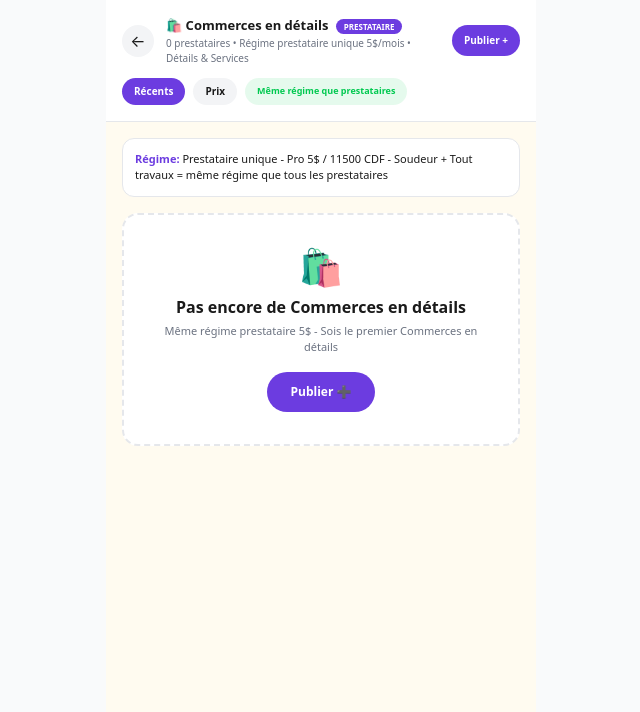
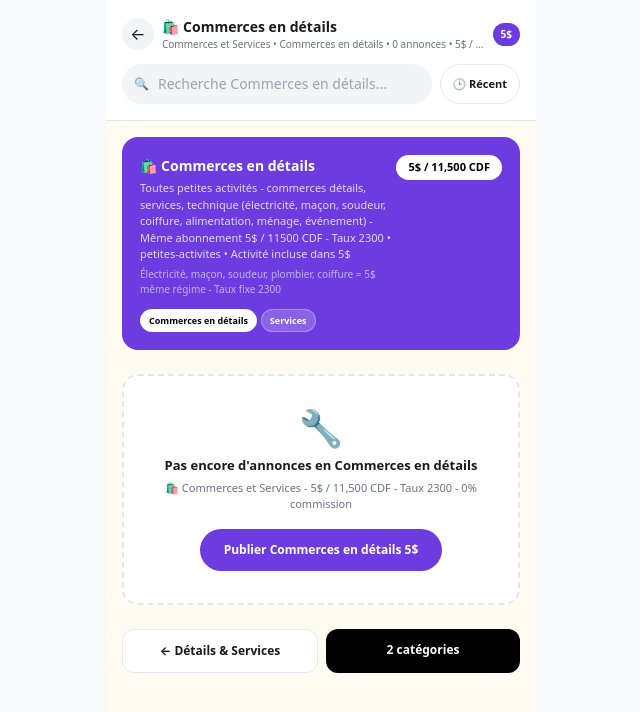
Before and after one commit to kongolokelvin47-cmd/Wenze-pwa, a Next.js app: page /categorie/commerces-services/detail in a window 1280 px wide. Shown: the top 712 px of the page, without its empty margins (319-959 px from the left). Built offline with nearby package versions, Linux system fonts and the light colour scheme.

Commit message:
Refactor ActivitePage for better category handling
Refactor ActivitePage to normalize category IDs, improve filtering logic, and enhance UI components.

```diff
--- a/app/categorie/[slug]/[activite]/page.tsx
+++ b/app/categorie/[slug]/[activite]/page.tsx
@@ -2,99 +2,145 @@
 import { useParams } from "next/navigation";
 import Link from "next/link";
 import { useState, useEffect, useMemo } from "react";
-import { getCategorieById, getActiviteById } from "@/lib/categories";
+import { getCategorieById, getActiviteById, normalizeCategorie, getPrixByCategorie, CATEGORIES_WENZE } from "@/lib/categories";
+import { TAUX_CDF, toCDF } from "@/lib/paiement";
 
 const cleanWhatsapp = (n: string) => (n || "").toString().replace(/[^0-9]/g, "");
+function formatPrix(p:any){
+  const usd = Number(p.prix) || 0;
+  return `${usd}$ / ${toCDF(usd).toLocaleString("fr-FR")} CDF`;
+}
 
 export default function ActivitePage() {
   const params = useParams();
-  const catId = (params.slug as string)?.toLowerCase();
+  const rawCatId = (params.slug as string)?.toLowerCase();
   const actSlug = (params.activite as string)?.toLowerCase();
+
+  // ✅ WENZE 2.0 - normalise ancien technique/commerce/beaute → commerces-services / gros-autres
+  const catId = normalizeCategorie(rawCatId);
   const cat = getCategorieById(catId);
-  const act = cat ? getActiviteById(catId, actSlug) : null;
+  const act = cat ? getActiviteById(cat.id, actSlug) : null;
+
   const [allAnnonces, setAllAnnonces] = useState<any[]>([]);
   const [tri, setTri] = useState<"recent"|"prix">("recent");
+  const [search, setSearch] = useState("");
 
   useEffect(()=>{
-    try { setAllAnnonces(JSON.parse(localStorage.getItem("wenze_annonces_list") || "[]")); } catch {}
+    try {
+      const list = JSON.parse(localStorage.getItem("wenze_annonces_list") || "[]");
+      setAllAnnonces(list);
+    } catch {}
   },[]);
 
-  // ✅ LES 2 AU MEME REGIME QUE PRESTATAIRES - pas de distinction
-  const isPrestataireRegime = true; // Tous au même régime Pro 5$
-  const isSpecialDisplay = actSlug === "soudeur" || actSlug === "tout-travaux-techniques";
+  const prixInfo = useMemo(()=> cat ? getPrixByCategorie(cat.id) : { prixUSD: 5, prixCDF: 11500 }, [cat]);
 
   const filtered = useMemo(()=>{
     if(!cat) return [];
-    return allAnnonces.filter((a:any)=>{
-      const catField = (a.categorieId || a.categorie || "").toLowerCase();
-      const actField = (a.activiteId || a.activite || "").toLowerCase();
-      const matchCat = catField === cat.id || catField.includes(cat.id) || catField.includes(cat.titreCourt.toLowerCase());
-      if(!matchCat) return false;
-      // Si on est dans soudeur ou tout travaux, on affiche TOUT le technique = même régime prestataire
-      if(isSpecialDisplay) return true;
-      return actField === actSlug || actField.includes(actSlug);
-    }).sort((a,b)=>{
-      if(tri==="prix") return (a.prix||0) - (b.prix||0);
-      return new Date(b.createdAt||b.date||0).getTime() - new Date(a.createdAt||a.date||0).getTime();
+    // ✅ FIX: filtre exact categorie + activite (pas includes)
+    let res = allAnnonces.filter((a:any)=>{
+      const aCat = normalizeCategorie(a.categorieId || a.categorie || "");
+      const aAct = (a.activiteId || a.activite || "").toLowerCase();
+      if(aCat !== catId) return false;
+      // Si activite demandée, filtre par activite, sinon montre tout de la catégorie
+      if(actSlug && act){
+        return aAct === act.id.toLowerCase() || aAct === act.slug.toLowerCase() || aAct.includes(actSlug);
+      }
+      return true;
     });
-  },[allAnnonces, catId, actSlug, cat, isSpecialDisplay, tri]);
 
-  const getWaLink = (p:any)=>{
-    const num = cleanWhatsapp(p.ownerWhatsapp || p.whatsapp);
-    return num ? `https://wa.me/${num}?text=${encodeURIComponent(`Bonjour ${p.user||''} 👋 WENZE Prestataire ${act?.label} "${p.titre}" ${p.prix}$`)}` : "#";
-  };
+    if(search){
+      const q = search.toLowerCase();
+      res = res.filter((a:any)=> (a.titre||"").toLowerCase().includes(q) || (a.description||"").toLowerCase().includes(q));
+    }
 
-  if(!cat) return <div className="p-8 text-center"><Link href="/categorie" className="text-[#6C3CE0]">Retour</Link></div>;
-  if(!act) return <div className="p-8 text-center"><Link href={`/categorie/${catId}`} className="text-[#6C3CE0]">Retour {cat.titreCourt}</Link></div>;
+    if(tri==="prix"){
+      res = [...res].sort((a,b)=> (a.prix||0)-(b.prix||0));
+    } else {
+      res = [...res].sort((a,b)=> new Date(b.createdAt||b.date).getTime() - new Date(a.createdAt||a.date).getTime());
+    }
+    return res;
+  }, [allAnnonces, catId, actSlug, act, cat, tri, search]);
+
+  if(!cat){
+    return (
+      <div className="max-w-[430px] mx-auto min-h-screen bg-[#FFFBF0] p-6 text-center">
+        <p className="text-4xl mt-10">📁</p>
+        <p className="font-black mt-4">Catégorie {rawCatId} introuvable</p>
+        <p className="text-[11px] text-gray-500 mt-2">WENZE 2.0: 🛍️ Commerces-Services 5$ • 🏭 Gros-Autres 10$</p>
+        <Link href="/categories" className="mt-6 inline-block bg-black text-white px-6 py-3 rounded-full font-bold text-[12px]">Voir 2 catégories</Link>
+      </div>
+    );
+  }
 
   return (
     <div className="max-w-[430px] mx-auto bg-[#FFFBF0] min-h-screen pb-24">
       <header className="sticky top-0 bg-white z-20 p-4 border-b">
-        <div className="flex items-center gap-3">
-          <Link href={`/categorie/${catId}`} className="w-8 h-8 bg-gray-100 rounded-full flex items-center justify-center">←</Link>
-          <div className="flex-1">
-            <h1 className="font-black text-[13px]">{cat.icon} {act.label} <span className="text-[8px] bg-[#6C3CE0] text-white px-2 py-0.5 rounded-full ml-1">PRESTATAIRE</span></h1>
-            <p className="text-[10px] text-gray-500">{filtered.length} prestataires • Régime prestataire unique 5$/mois • {cat.titreCourt}</p>
+        <div className="flex items-center gap-2">
+          <Link href={`/categorie/${cat.id}`} className="w-8 h-8 bg-gray-100 rounded-full flex items-center justify-center">←</Link>
+          <div className="flex-1 min-w-0">
+            <h1 className="font-black text-[14px] truncate">{cat.icon} {act ? act.label : cat.titre}</h1>
+            <p className="text-[10px] text-gray-500 truncate">{cat.titre} • {act ? act.label : `${cat.activites.length} activités`} • {filtered.length} annonces • {prixInfo.prixUSD}$ / {prixInfo.prixCDF.toLocaleString()} CDF • Taux {TAUX_CDF}</p>
           </div>
-          <Link href={`/publier?categorie=${catId}&activite=${actSlug}`} className="bg-[#6C3CE0] text-white text-[10px] font-bold px-3 py-2 rounded-full">Publier +</Link>
+          <span className={`text-[10px] px-2 py-1 rounded-full font-black ${cat.id==="gros-autres"?"bg-black text-white":"bg-[#6C3CE0] text-white"}`}>{prixInfo.prixUSD}$</span>
         </div>
-        <div className="flex gap-2 mt-3">
-          <button onClick={()=>setTri("recent")} className={`text-[10px] px-3 py-1.5 rounded-full font-bold ${tri==="recent" ? "bg-[#6C3CE0] text-white" : "bg-gray-100"}`}>Récents</button>
-          <button onClick={()=>setTri("prix")} className={`text-[10px] px-3 py-1.5 rounded-full font-bold ${tri==="prix" ? "bg-[#6C3CE0] text-white" : "bg-gray-100"}`}>Prix</button>
-          <span className="text-[9px] bg-[#00C950]/10 text-[#00C950] px-3 py-1.5 rounded-full font-bold">Même régime que prestataires</span>
+        <div className="mt-3 flex gap-2">
+          <div className="flex-1 relative">
+            <input value={search} onChange={e=> setSearch(e.target.value)} placeholder={`Recherche ${act?.label || cat.titreCourt}...`} className="w-full bg-gray-100 rounded-full py-2.5 px-4 pl-9 text-sm outline-none" />
+            <span className="absolute left-3 top-3 text-xs">🔍</span>
+          </div>
+          <button onClick={()=> setTri(tri==="recent"?"prix":"recent")} className="bg-white border px-3 py-2 rounded-full text-[11px] font-bold">{tri==="recent"?"🕒 Récent":"💰 Prix"}</button>
         </div>
       </header>
 
       <div className="p-4">
-        <div className="bg-white border rounded-xl p-3 mb-4 text-[11px]">
-          <b className="text-[#6C3CE0]">Régime:</b> Prestataire unique - Pro 5$ / 11500 CDF - Soudeur + Tout travaux = même régime que tous les prestataires
+        {/* BANNER WENZE 2.0 - prix selon catégorie parente */}
+        <div className={`rounded-2xl p-4 border-2 ${cat.id==="gros-autres"?"bg-black text-white border-black":"bg-[#6C3CE0] text-white border-[#6C3CE0]"}`}>
+          <div className="flex justify-between items-start">
+            <div>
+              <p className="font-black text-[14px]">{act ? `${cat.icon} ${act.label}` : `${cat.icon} ${cat.titre}`}</p>
+              <p className="text-[11px] opacity-80 mt-1">{cat.description} • {cat.regime} • Activité incluse dans {prixInfo.prixUSD}$</p>
+              <p className="text-[10px] opacity-60 mt-1">Électricité, maçon, soudeur, plombier, coiffure = {cat.id==="commerces-services"?"5$ même régime":"inclus"} - Taux fixe {TAUX_CDF}</p>
+            </div>
+            <span className="bg-white text-black text-[11px] px-3 py-1 rounded-full font-black whitespace-nowrap">{prixInfo.prixUSD}$ / {prixInfo.prixCDF.toLocaleString()} CDF</span>
+          </div>
+          <div className="mt-3 flex gap-1 flex-wrap">
+            {cat.activites.map((a:any)=> (
+              <Link key={a.id} href={`/categorie/${cat.id}/${a.slug}`} className={`text-[9px] px-2 py-1 rounded-full font-bold border ${a.slug===actSlug ? "bg-white text-black border-white" : "bg-white/20 border-white/30"}`}>{a.label}</Link>
+            ))}
+          </div>
         </div>
 
-        {filtered.length === 0 ? (
-          <div className="bg-white border-2 border-dashed rounded-2xl p-8 text-center">
-            <p className="text-4xl">{cat.icon}</p>
-            <p className="font-black mt-2">Pas encore de {act.label}</p>
-            <p className="text-[11px] text-gray-500 mt-1">Même régime prestataire 5$ - Sois le premier {act.label}</p>
-            <Link href={`/publier?categorie=${catId}&activite=${actSlug}`} className="mt-4 inline-block bg-[#6C3CE0] text-white text-xs font-bold px-6 py-3 rounded-full">Publier ➕</Link>
+        {filtered.length===0 ? (
+          <div className="mt-6 bg-white border-2 border-dashed rounded-2xl p-8 text-center">
+            <p className="text-4xl">{act ? "🔧" : cat.icon}</p>
+            <p className="font-black mt-2 text-[13px]">{search ? `Pas de résultat "${search}"` : `Pas encore d'annonces ${act ? `en ${act.label}` : `en ${cat.titre}`}`}</p>
+            <p className="text-[11px] text-gray-500 mt-1">{cat.icon} {cat.titre} - {prixInfo.prixUSD}$ / {prixInfo.prixCDF.toLocaleString()} CDF - Taux {TAUX_CDF} - 0% commission</p>
+            <Link href={`/publier?categorie=${cat.id}&activite=${act?.slug || ""}`} className={`mt-4 inline-block text-white px-6 py-3 rounded-full font-bold text-[12px] ${cat.id==="gros-autres"?"bg-black":"bg-[#6C3CE0]"}`}>Publier {act ? act.label : cat.titreCourt} {prixInfo.prixUSD}$</Link>
           </div>
         ) : (
-          <div className="grid grid-cols-2 gap-3">
-            {filtered.map((p:any)=>(
-              <div key={p.id} className="bg-white border rounded-2xl overflow-hidden flex flex-col">
-                <Link href={`/produit/${p.id}`} className="aspect-[4/3] flex items-center justify-center relative bg-white overflow-hidden">
-                  {p.photo ? <img src={p.photo} className="max-w-full max-h-full object-contain"/> : <span>📦</span>}
-                  <span className="absolute top-2 right-2 bg-black/70 text-white text-[8px] px-2 py-1 rounded-full">🔒 {cleanWhatsapp(p.ownerWhatsapp||p.whatsapp).slice(-4)}</span>
+          <div className="grid grid-cols-2 gap-3 mt-4">
+            {filtered.map((p:any)=> (
+              <div key={p.id} className="border rounded-2xl overflow-hidden bg-white shadow-sm">
+                <Link href={`/produit/${p.id}`} className="block w-full aspect-[4/3] bg-white flex items-center justify-center overflow-hidden relative">
+                  {p.photo ? <img src={p.photo} alt={p.titre} className="max-w-full max-h-full object-contain"/> : <span className="text-3xl">{cat.icon}</span>}
+                  <span className={`absolute top-2 right-2 text-[7px] px-1.5 py-0.5 rounded-full font-bold ${cat.id==="gros-autres"?"bg-black text-white":"bg-[#6C3CE0] text-white"}`}>{prixInfo.prixUSD}$</span>
+                  {p.activiteId && <span className="absolute top-2 left-2 bg-white/90 text-black text-[7px] px-1.5 py-0.5 rounded-full font-bold border">{p.activiteId}</span>}
                 </Link>
                 <div className="p-2.5">
-                  <p className="font-bold text-[#6C3CE0] text-[12px]">{p.prix}$</p>
-                  <p className="text-[11px] font-semibold line-clamp-2 h-7">{p.titre}</p>
-                  <p className="text-[9px] text-gray-400">👤 {p.user} • Prestataire Pro</p>
-                  <a href={getWaLink(p)} target="_blank" className="mt-2 w-full bg-[#00C950] text-white text-[10px] font-bold py-2.5 rounded-full flex justify-center">💬 WhatsApp</a>
+                  <p className="font-bold text-[#6C3CE0] text-[13px] truncate">{formatPrix(p)}</p>
+                  <Link href={`/produit/${p.id}`}><p className="text-[11px] font-semibold truncate hover:text-[#6C3CE0]">{p.titre}</p></Link>
+                  <p className="text-[9px] text-gray-400 truncate">👤 {p.user} • {act?.label || p.activiteId || cat.titreCourt}</p>
+                  <a href={`https://wa.me/${cleanWhatsapp(p.ownerWhatsapp||p.whatsapp)}?text=${encodeURIComponent(`Bonjour ${p.user} 👋 WENZE - "${p.titre}" à ${formatPrix(p)} - Taux ${TAUX_CDF}`)}`} target="_blank" className="mt-2 w-full bg-[#00C950] text-white text-[11px] font-bold py-2.5 rounded-full flex justify-center">💬 WhatsApp</a>
                 </div>
               </div>
             ))}
           </div>
         )}
+
+        <div className="mt-6 flex gap-2">
+          <Link href={`/categorie/${cat.id}`} className="flex-1 bg-white border p-3 rounded-xl text-center font-bold text-[12px]">← {cat.titreCourt}</Link>
+          <Link href="/categories" className="flex-1 bg-black text-white p-3 rounded-xl text-center font-bold text-[12px]">2 catégories</Link>
+        </div>
       </div>
     </div>
   );
```
